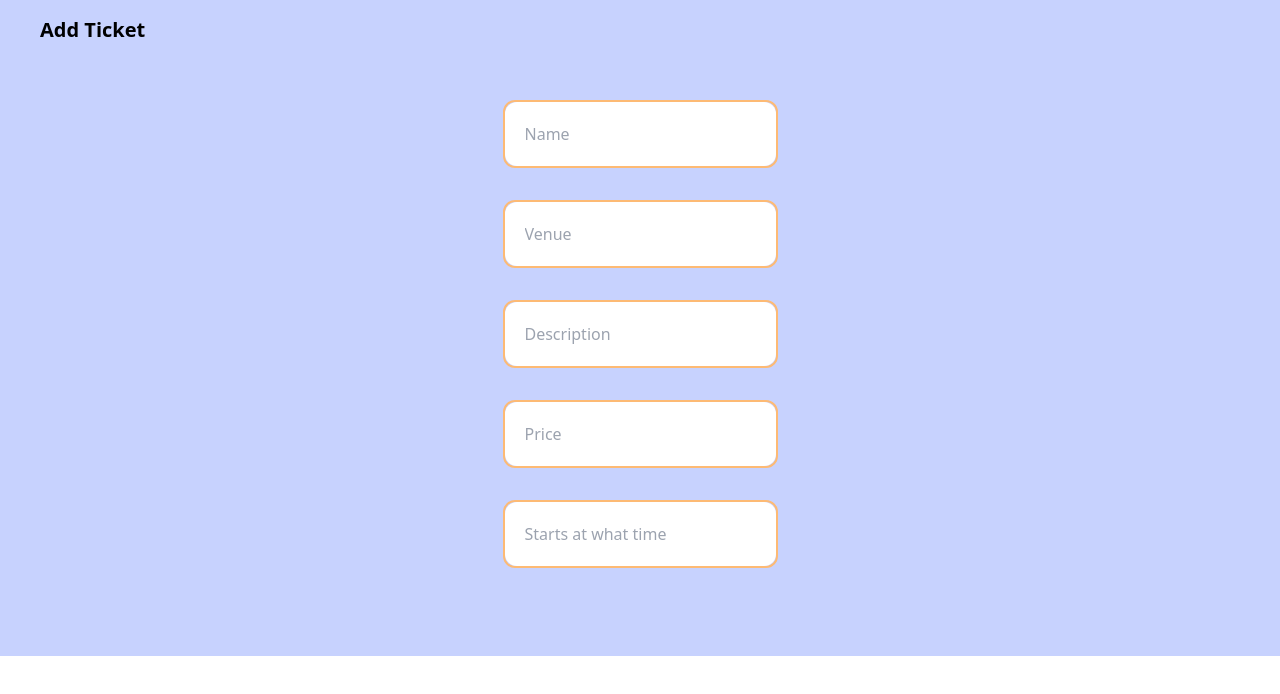
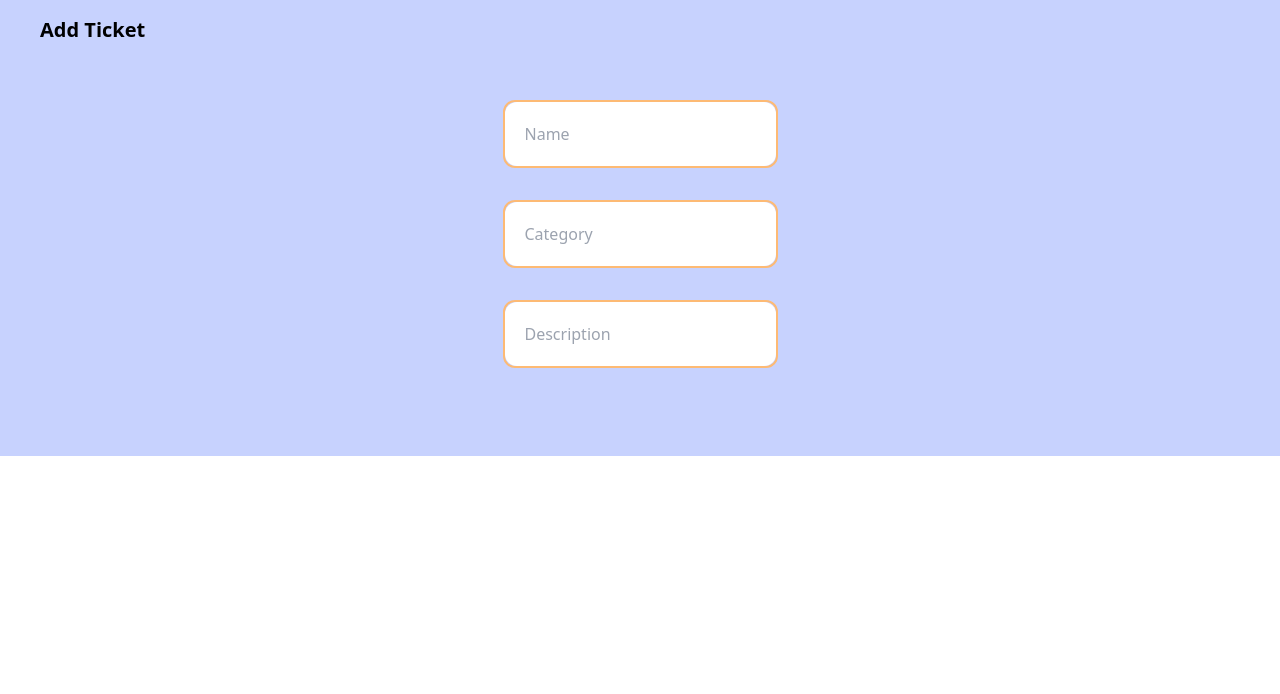
Before and after one commit to brayanriunge/kimeticstore, a Next.js app: page /dashboard in a window 1280 px wide. Shown: the top 694 px of the page. Built offline with nearby package versions, Linux system fonts and the light colour scheme.

Commit message:
Dashboard form edtting

```diff
--- a/pages/dashboard.tsx
+++ b/pages/dashboard.tsx
@@ -2,7 +2,7 @@ import { useState } from "react";
 import { useForm } from "react-hook-form";
 type formValues = {
   name: string;
-  venue: string;
+  category: string;
   price: number;
   description: string;
   begin: number;
@@ -68,14 +68,16 @@ export default function Dashboard() {
           <div className=" md:flex border-2 rounded-xl border-orange-300 items-center ">
             <input
               type="text"
-              id="venue"
-              placeholder="Venue"
+              id="category"
+              placeholder="Category"
               required
               className="rounded-xl px-5 py-5 focus:outline-none border-none "
-              {...register("venue")}
+              {...register("category")}
             />
-            {errors.venue?.message && (
-              <div className="text-red-500 text-sm">{errors.venue.message}</div>
+            {errors.category?.message && (
+              <div className="text-red-500 text-sm">
+                {errors.category.message}
+              </div>
             )}
           </div>
           <div className=" md:flex border-2 rounded-xl border-orange-300 items-center ">
@@ -93,32 +95,6 @@ export default function Dashboard() {
               </div>
             )}
           </div>
-          <div className=" md:flex border-2 rounded-xl border-orange-300 items-center ">
-            <input
-              type="number"
-              id="price"
-              placeholder="Price"
-              required
-              {...register("price")}
-              className="rounded-xl px-5 py-5 focus:outline-none border-none"
-            />
-            {errors.price?.message && (
-              <div className="text-red-500 text-sm">{errors.price.message}</div>
-            )}
-          </div>
-          <div className=" md:flex border-2 rounded-xl border-orange-300 items-center ">
-            <input
-              type="number"
-              id="begin"
-              placeholder="Starts at what time"
-              required
-              className="rounded-xl px-5 py-5 focus:outline-none border-none "
-              {...register("begin")}
-            />
-            {errors.begin?.message && (
-              <div className="text-red-500 text-sm">{errors.begin.message}</div>
-            )}
-          </div>
         </div>
       </form>
     </section>
```
